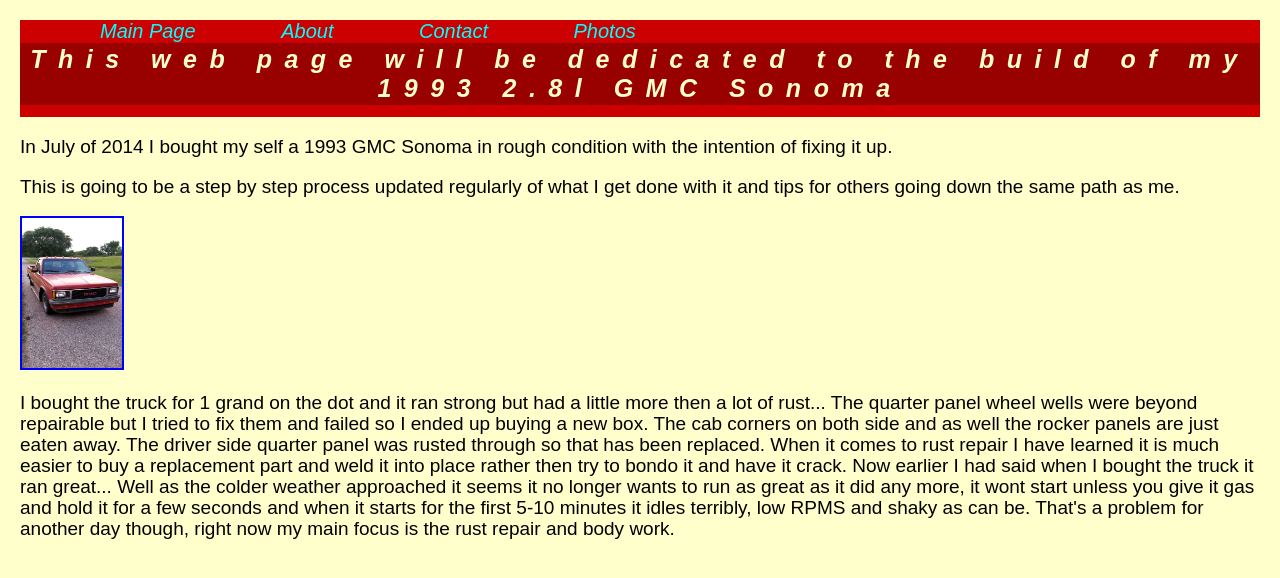
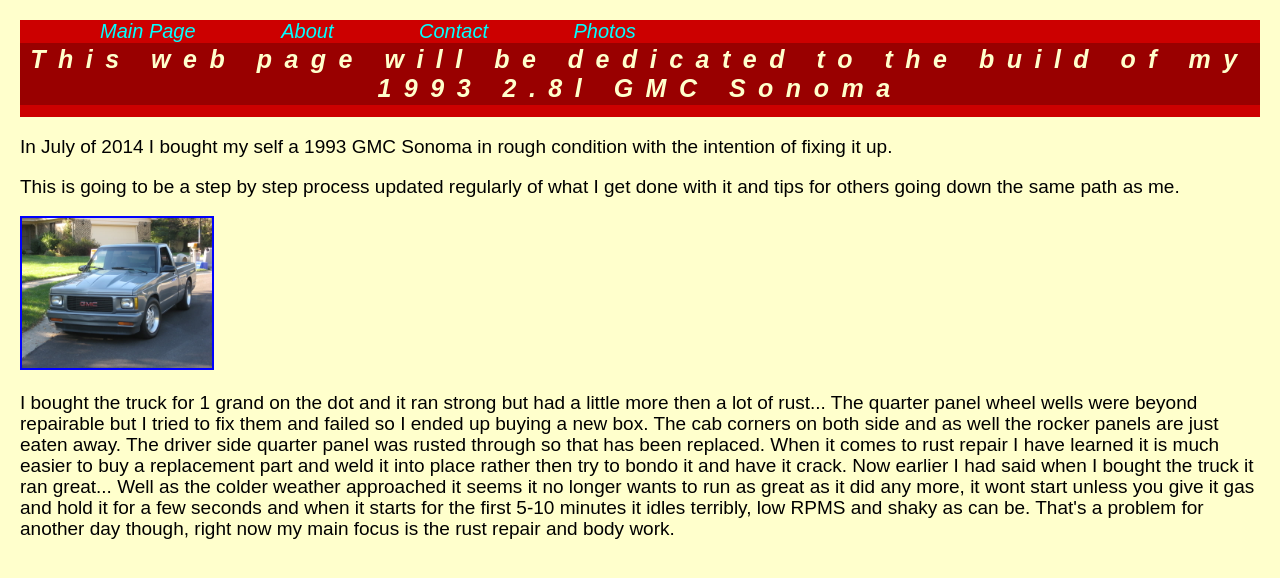
Before and after one commit to Vitrus1/Vitrus1.github.io, a plain HTML site: page index.html in a window 1280 px wide. Drawn offline with Linux system fonts and the light colour scheme.

Commit message:
Revert "photo change"
This reverts commit 218391a7db891149cb3df4467cd83f3b0250cb20.

```diff
--- a/index.html
+++ b/index.html
@@ -18,8 +18,7 @@
 	<p>In July of 2014 I bought my self a 1993 GMC Sonoma in rough condition with the intention of fixing it up. </p>
 	<p> This is going to be a step by step process updated regularly of what I get done with it and tips for others going down the same path as me.</p>
 
-<img src="../images/pre_modification.jpg" width="100" height="150" alt="Red 1993 Sonoma">
-
+<img src="images/example_photo.jpg" width="190" height="150" alt="Grey 1993 Sonoma">
 
 	<p>I bought the truck for 1 grand on the dot and it ran strong but had a little more then a lot of rust... The quarter panel wheel wells were beyond repairable but I tried to fix them and failed so I ended up buying a new box. The cab corners on both side and as well the rocker panels are just eaten away. The driver side quarter panel was rusted through so that has been replaced. When it comes to rust repair I have learned it is much easier to buy a replacement part and weld it into place rather then try to bondo it and have it crack. Now earlier I had said when I bought the truck it ran great... Well as the colder weather approached it seems it no longer wants to run as great as it did any more, it wont start unless you give it gas and hold it for a few seconds and when it starts for the first 5-10 minutes it idles terribly, low RPMS and shaky as can be. That's a problem for another day though, right now my main focus is the rust repair and body work.
 	<p>
```
